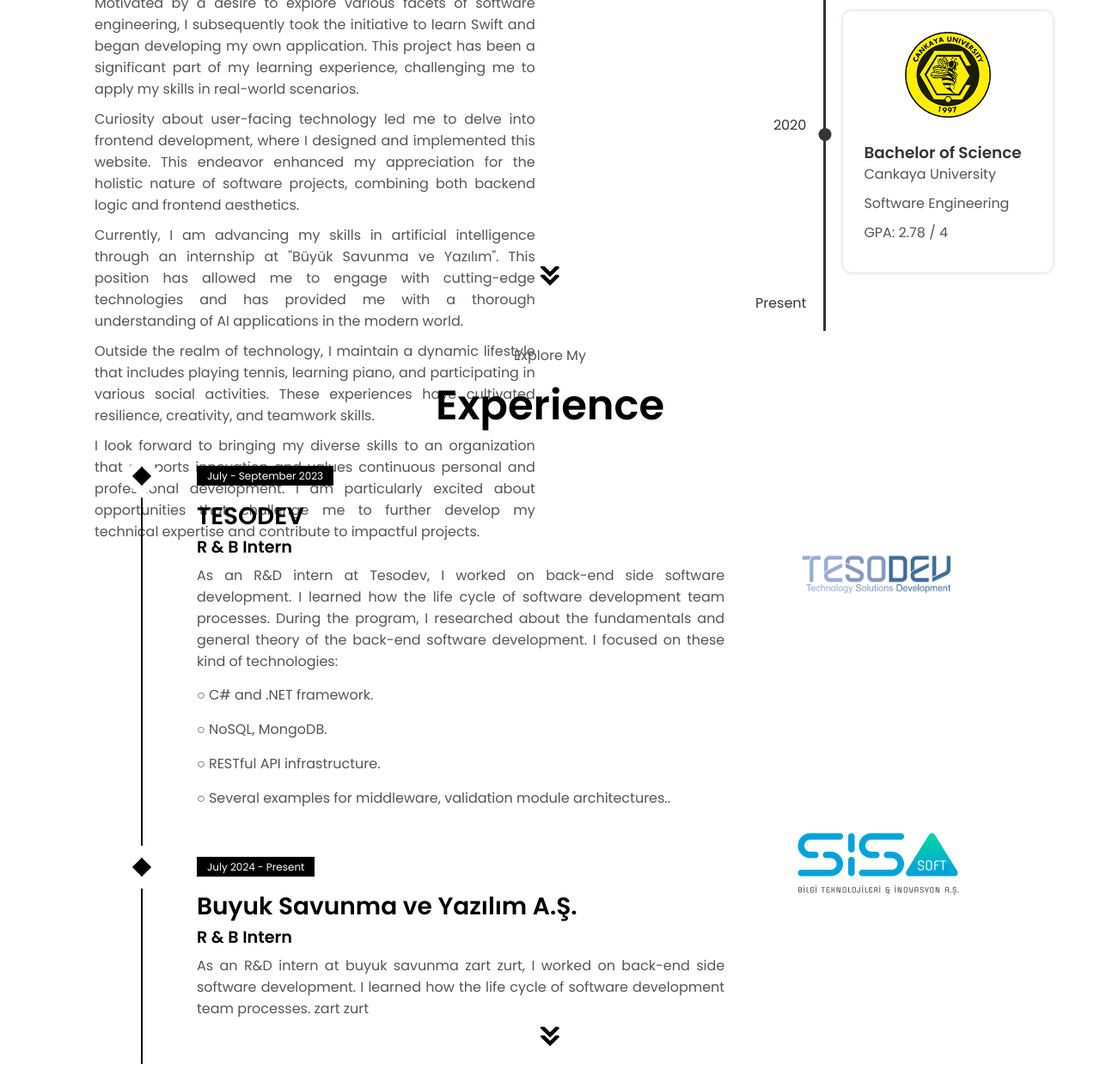
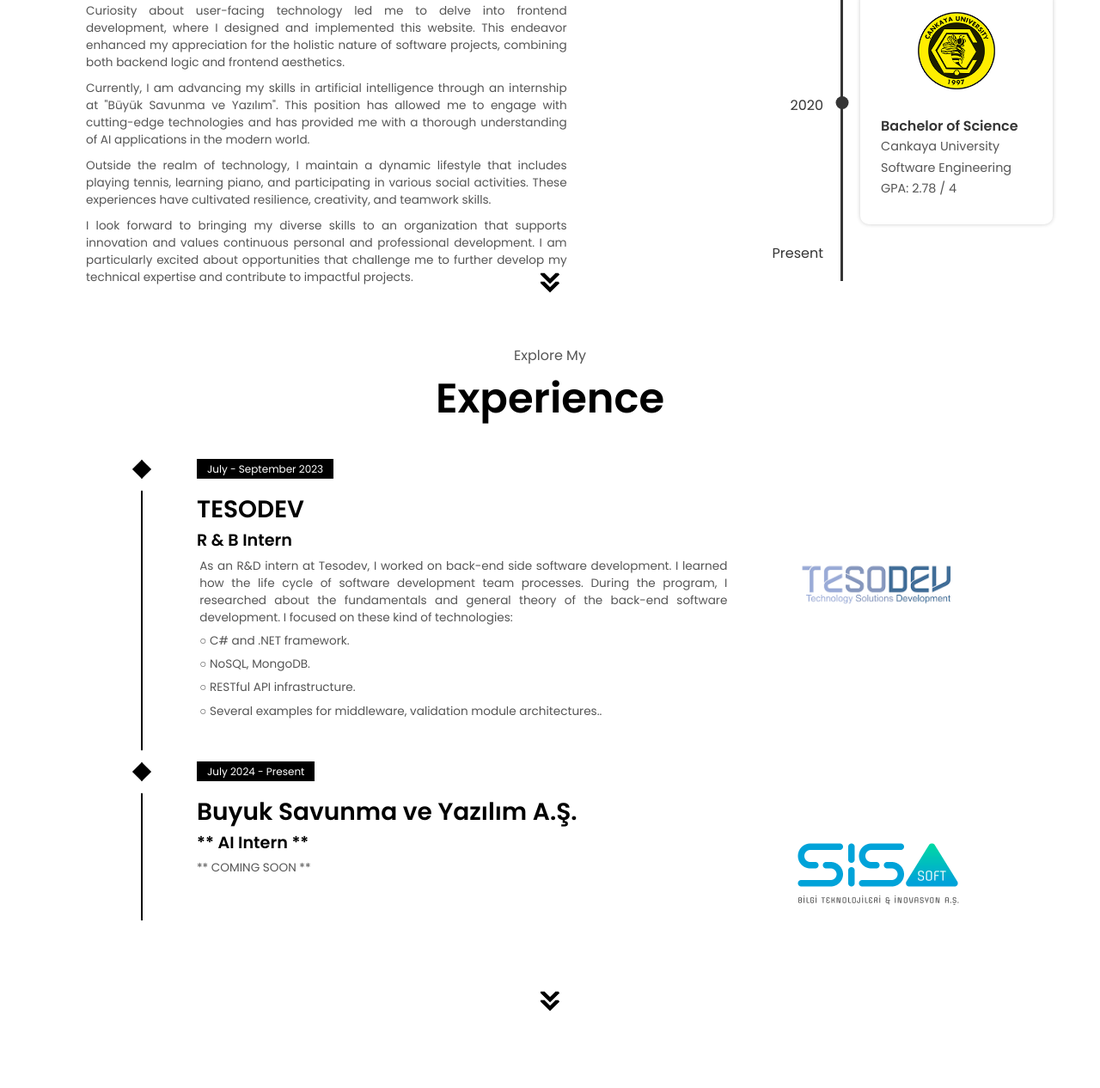
Before and after one commit to burak-albayrak/my-portfolio-website, a website: page index.html in a window 1280 px wide. Shown: the part 1299-2565 px from the top of the page at 86% size. Drawn offline with Linux system fonts and the light colour scheme.

Commit message:
changing many css.....

```diff
--- a/index.html
+++ b/index.html
@@ -80,7 +80,7 @@
             <div class="timeline">
               <div class="timeline__component timeline__component--bg">
                 <div class="logo-container">
-                  <img src="./assets/abc.webp" alt="Logo" class="logo-image">
+                  <img src="./assets/abc.webp" alt="Logo" class="logo-image-timeline">
                 </div>
                 <h2 class="timeline__title">High School</h2>
                 <p class="timeline__paragraph">
@@ -101,7 +101,7 @@
               </div>
               <div class="timeline__component timeline__component--bg">
                 <div class="logo-container">
-                  <img src="./assets/cankaya.png" alt="Logo" class="logo-image">
+                  <img src="./assets/cankaya.png" alt="Logo" class="logo-image-timeline">
                 </div>
                 <h2 class="timeline__title">Bachelor of Science</h2>
                 <p class="timeline__paragraph">
@@ -193,15 +193,15 @@
                 <p class="timeline__event-thumbnail">July - September 2023</p>
                 <h3>TESODEV</h3>
                 <h4>R & B Intern</h4>
-                <p class = "justified-text">As an R&D intern at Tesodev, I worked on back-end side software
+                <p class = "justified-text-experience">As an R&D intern at Tesodev, I worked on back-end side software
                   development. I learned how the life cycle of software development
                   team processes. During the program, I researched about the
                   fundamentals and general theory of the back-end software
                   development. I focused on these kind of technologies:</p>
-                <p>○ C# and .NET framework.</p>
-                <p>○ NoSQL, MongoDB.</p>
-                <p>○ RESTful API infrastructure.</p>
-                <p>○ Several examples for middleware, validation module architectures..</p>
+                <p class = "justified-text-experience">○ C# and .NET framework.</p>
+                <p class = "justified-text-experience">○ NoSQL, MongoDB.</p>
+                <p class = "justified-text-experience">○ RESTful API infrastructure.</p>
+                <p class = "justified-text-experience">○ Several examples for middleware, validation module architectures..</p>
               </div>
             </div>
             <div class="timeline__event">
@@ -209,10 +209,8 @@
               <div class="timeline__event-copy">
                 <p class="timeline__event-thumbnail">July 2024 - Present</p>
                 <h3>Buyuk Savunma ve Yazılım A.Ş.</h3>
-                <h4>R & B Intern</h4>
-                <p class = "justified-text">As an R&D intern at buyuk savunma zart zurt, I worked on back-end side software
-                  development. I learned how the life cycle of software development
-                  team processes. zart zurt </p>
+                <h4>** AI Intern **</h4>
+                <p class = "justified-text"> ** COMING SOON ** </p>
               </div>
             </div>
           </ul>
--- a/style.css
+++ b/style.css
@@ -204,6 +204,7 @@
   font-size: 3rem;
   text-align: center;
   margin-bottom: 1rem;
+  margin-top: -0.5rem;
 }
 
 #socials-container {
@@ -301,7 +302,8 @@
 .text-container {
   flex: 1;
   align-items: center;
-  margin-left: -50px;
+  margin-left: -60px;
+  margin-top: -15px;
 }
 
 .about-containers,
@@ -316,7 +318,7 @@
 .arrow {
   position: absolute;
   right: 50%;
-  bottom: 2rem;
+  bottom: 1.5rem;
   cursor: pointer;
   transform: translateX(50%);
 }
@@ -350,6 +352,15 @@
 .justified-text {
   text-align: justify;
   max-width: 95%;
+  font-size: 0.85em;
+}
+
+.justified-text-experience {
+  text-align: justify;
+  max-width: 95%;
+  font-size: 0.85em;
+  margin: 0.2rem;
+
 }
 
 .section-container {
@@ -462,17 +473,19 @@
 
 .timeline__date--final {
   text-align: right;
-  margin-top: 0.2em;
+  margin-top: 0.1em;
 }
 
 .timeline__title {
   margin: 0;
-  font-size: 1.15em;
+  font-size: 1em;
   font-weight: bold;
+  line-height: 2;
 }
 
 .timeline__paragraph {
-  line-height: 1.5;
+  line-height: 1;
+  font-size: 0.90em;
 }
 
 /* fixing navigator */
@@ -547,6 +560,11 @@
 
 .logo-image {
   height: 100px;
+  width: auto;
+}
+
+.logo-image-timeline {
+  height: 90px;
   width: auto;
 }
 
@@ -669,7 +687,7 @@
 .logo-image-experience {
   width: 250px;
   height: auto;
-  margin-top: 40px;
+  margin-top: 60px;
   margin-bottom: 80px;
 }
 
```
